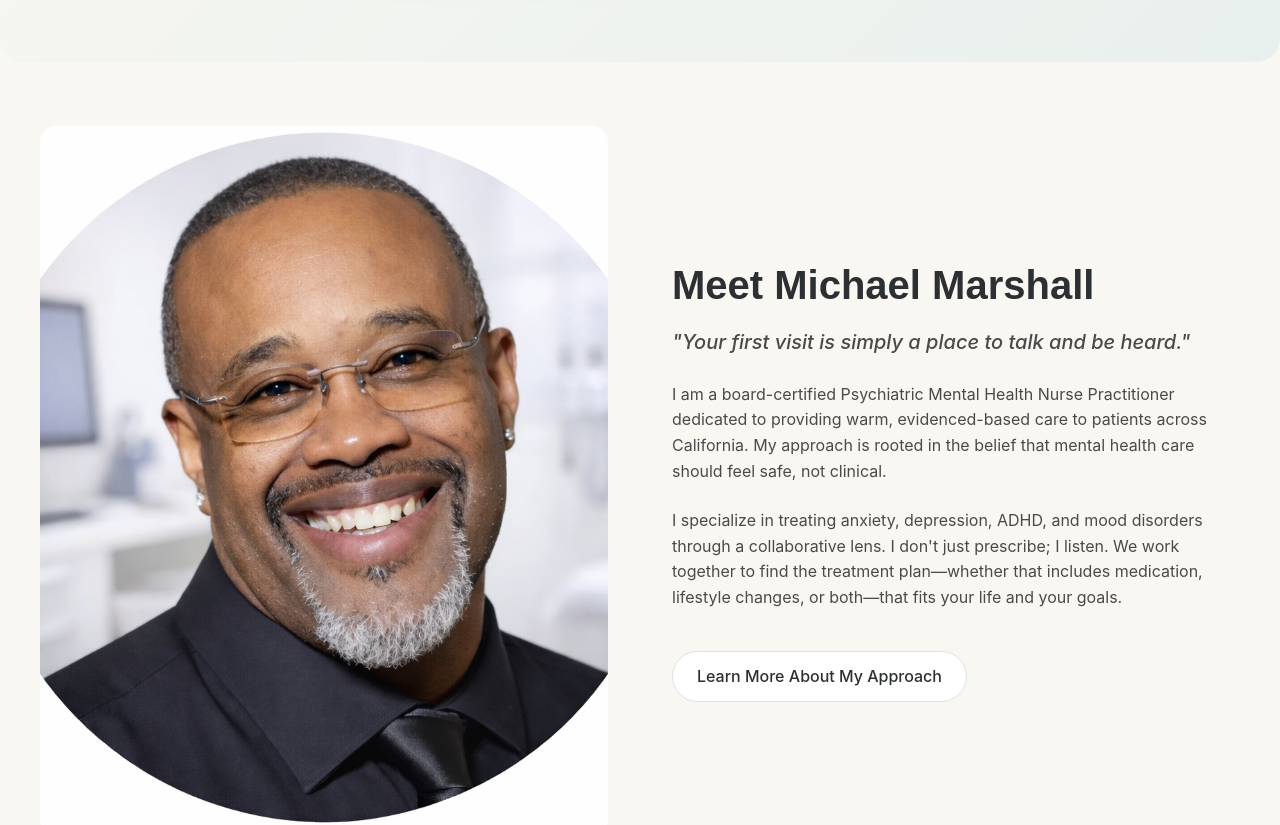
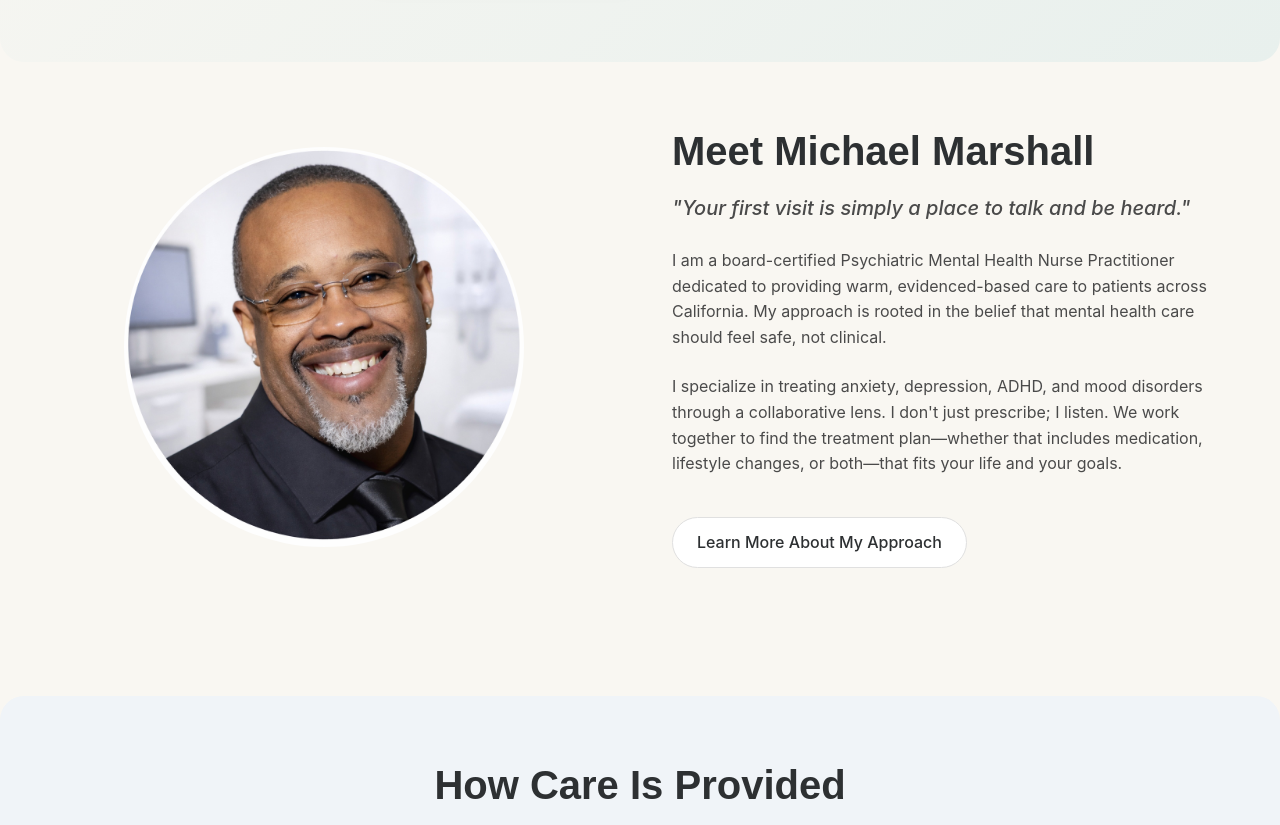
Before and after one commit to Dunnbiggs/Madvnp, a React (Vite) app: page / in a window 1280 px wide. Shown: the part 540-1365 px from the top of the page. Built offline with nearby package versions, Linux system fonts and the light colour scheme.

Commit message:
Make_profile_picture_circular

```diff
--- a/src/index.css
+++ b/src/index.css
@@ -291,9 +291,13 @@ button {
 
 .about-image {
   background-color: #E0E0E0;
-  border-radius: var(--radius-md);
+  border-radius: 50%;
   overflow: hidden;
-  aspect-ratio: 4/5;
+  aspect-ratio: 1/1;
+  max-width: 400px;
+  /* Ensure it doesn't get too huge */
+  margin: 0 auto;
+  /* Center it */
   display: flex;
   align-items: center;
   justify-content: center;
```
